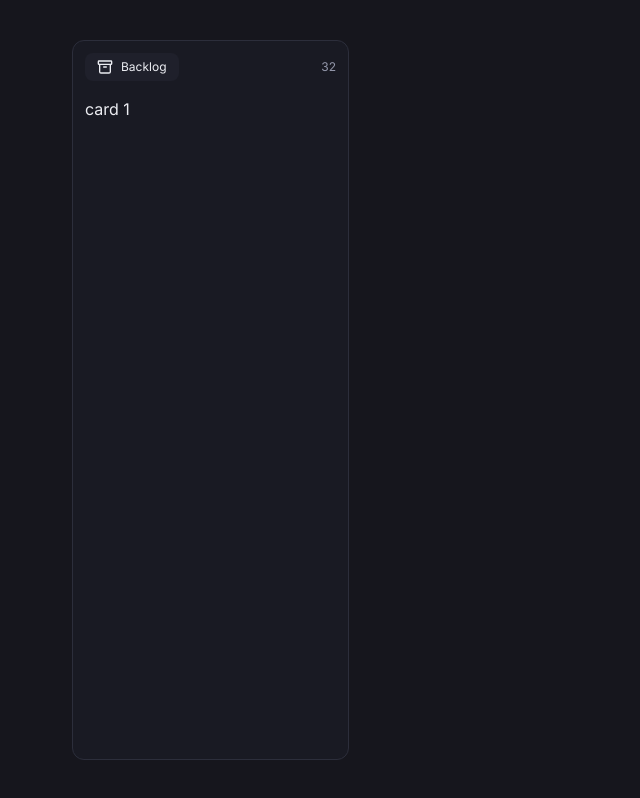
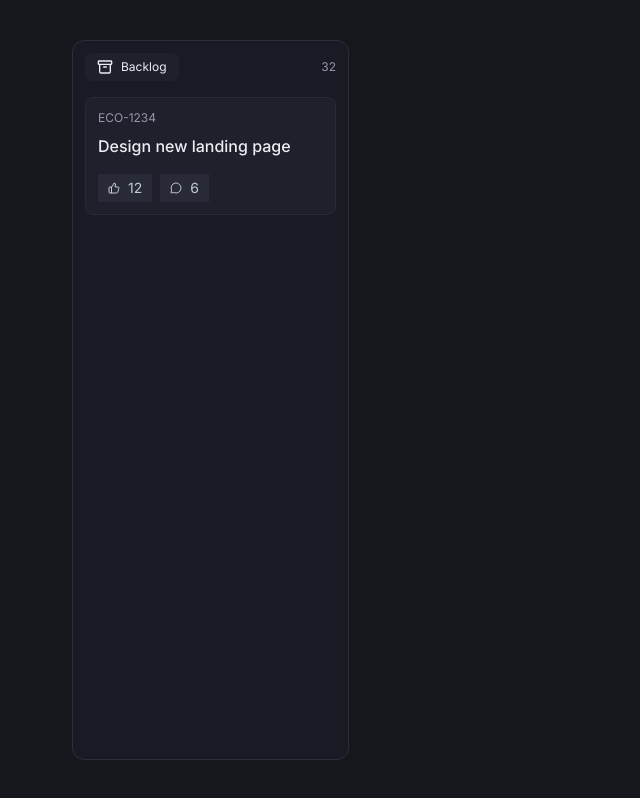
Before and after one commit to helitonns/Boar-Next, a Next.js app: page / in a window 1280 px wide. Shown: the whole page, without its empty margins (0-640 px from the left). Built offline with nearby package versions, Linux system fonts and the light colour scheme.

Commit message:
Estrutura dos Cards

```diff
--- a/src/app/page.tsx
+++ b/src/app/page.tsx
@@ -1,5 +1,6 @@
+import { Card } from "@/components/card";
 import { Section } from "@/components/section";
-import { ArchiveIcon } from "lucide-react";
+import { ArchiveIcon, MessageCircle, MessageCircleIcon, ThumbsUpIcon } from "lucide-react";
 
 
 export default function Home() {
@@ -19,7 +20,22 @@
           </Section.Header>
 
           <Section.Content>
-            <div>card 1</div>
+            <Card.Root href="/">
+              <Card.Header>
+                <Card.Number>ECO-1234</Card.Number>
+                <Card.Title>Design new landing page</Card.Title>
+              </Card.Header>
+              <Card.Footer>
+                <button type="button" className="text-navy-100 flex items-center gap-2 rouned-lg px-2.5 py-1 bg-navy-600 cursor-pointer">
+                  <ThumbsUpIcon className="size-3" />
+                  <span className="text-sm">12</span>
+                </button>
+                <button type="button" className="text-navy-100 flex items-center gap-2 rouned-lg px-2.5 py-1 bg-navy-600 cursor-pointer">
+                  <MessageCircleIcon className="size-3" />
+                  <span className="text-sm">6</span>
+                </button>
+              </Card.Footer>
+            </Card.Root>
           </Section.Content>
         </Section.Root>
 
--- /dev/null
+++ b/src/components/card.tsx
@@ -0,0 +1,56 @@
+import { ComponentProps } from "react";
+import { twMerge } from "tailwind-merge";
+
+//---------------- CardRoot --------------------------
+interface CardRootProps extends ComponentProps<"a"> {}
+
+function CardRoot({className, ...props}: CardRootProps) {
+  return (
+    <a href="/" className={twMerge("bg-navy-700 border-[0.5px] border-navy-600 p-3 space-y-4 rounded-lg block", className)} {...props} />
+  );
+}
+
+//---------------- CardHeader --------------------------
+interface CardHeaderProps extends ComponentProps<"div"> { }
+
+function CardHeader({className, ...props}: CardHeaderProps) {
+  return (
+    <div className={twMerge("flex flex-col gap-2", className)} {...props}/>
+  );
+}
+
+//---------------- CardTitle --------------------------
+interface CardTitleProps extends ComponentProps<"span"> { }
+
+function CardTitle({className, ...props}: CardTitleProps) {
+  return (
+    <span className={twMerge("text-small font-medium", className)} {...props}/>
+  );
+}
+
+//---------------- CardNumber --------------------------
+interface CardNumberProps extends ComponentProps<"span"> { }
+
+function CardNumber({className, ...props}: CardNumberProps) {
+  return (
+    <span className={twMerge("text-xs text-navy-200", className)} {...props} />
+  );
+}
+
+//---------------- CardFooter --------------------------
+interface CardFooterProps extends ComponentProps<"div"> { }
+
+function CardFooter({className, ...props}: CardFooterProps) {
+  return (
+    <div className={twMerge("flex items-center gap-2", className)} {...props} />
+  );
+}
+
+//--------------------------------------------------------------
+export const Card = {
+  Root: CardRoot,
+  Header: CardHeader,
+  Title: CardTitle,
+  Number: CardNumber,
+  Footer: CardFooter,
+};
```
Also changed, not shown: src/components/section.tsx (+6 -12 lines).
